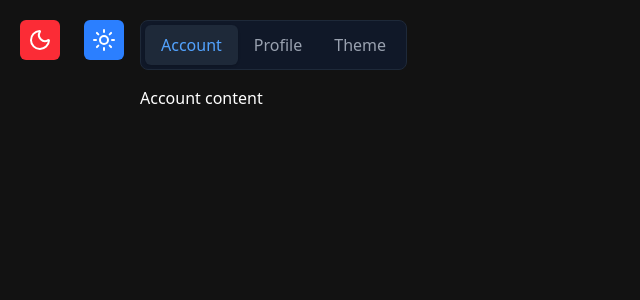
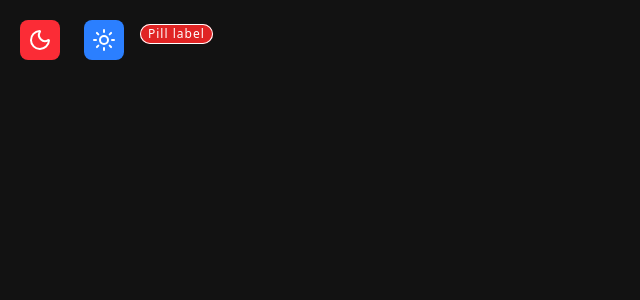
Before and after one commit to paulinasprojects/sona-ui, a React (Vite) app: page / in a window 1280 px wide. Shown: the top 300 px of the page, without its empty margins (0-640 px from the left). Built offline with nearby package versions, Linux system fonts and the light colour scheme.

Commit message:
added pill component

```diff
--- a/lib/Button/types.ts
+++ b/lib/Button/types.ts
@@ -1,5 +1,6 @@
 import { cva } from 'class-variance-authority';
- const ButtonVariants = cva(
+
+const ButtonVariants = cva(
   "inline-flex items-center justify-center tracking-[1px] gap-2 whitespace-nowrap rounded-sm text-sm font-medium transition-all duration-75 cursor-pointer  active:scale-90 disabled:pointer-events-none disabled:opacity-50",
   {
     variants: {
--- a/lib/Card/card.tsx
+++ b/lib/Card/card.tsx
@@ -1,5 +1,4 @@
 import { cn } from "../lib/utils"
-// import { CardProps } from "./types"
 
 const Card = ({ children, className, ...props }: React.ComponentProps<"div">) => {
   return (
--- /dev/null
+++ b/lib/Pill/pill.tsx
@@ -0,0 +1,18 @@
+import { VariantProps } from "class-variance-authority";
+import { cn } from "../lib/utils";
+import { PillVariants } from './types';
+
+const Pill = ({ className, variant, size, label, ...props }: React.ComponentProps<"span"> & VariantProps<typeof PillVariants> & {
+  label: string;
+}) => {
+  return (
+    <span className={cn(PillVariants({ variant, size, className, }))}
+      {...props}
+    >
+      {label}
+    </span>
+  )
+}
+
+
+export { Pill, PillVariants }
--- /dev/null
+++ b/lib/Pill/types.ts
@@ -0,0 +1,26 @@
+import { cva } from 'class-variance-authority';
+
+const PillVariants = cva(
+  "inline-flex items-center justify-center font-medium transition-colors ring-1 ring-inset rounded-full tracking-[1px] whitespace-nowrap",
+  {
+    variants: {
+      variant: {
+        primary: "bg-primary text-white dark:bg-foreground dark:text-muted",
+        secondary: "bg-secondary-foreground text-white",
+        success: "bg-green-500 text-white",
+        danger: "bg-danger text-white",
+      },
+      size: {
+        default: "px-2 py-1 text-xs",
+        large: "px-3 py-1.5 text-sm",
+        small: "px-2 py-0.5 text-xs",
+      }
+    },
+    defaultVariants: {
+      variant: "primary",
+      size: "default",
+    }
+  }
+);
+
+export {PillVariants}
--- a/lib/main.ts
+++ b/lib/main.ts
@@ -25,9 +25,11 @@ export { Tabs, useTabsContext } from "./Tabs/tabs";
 export { TabsTrigger } from './Tabs/tabs-trigger';
 export { TabsList } from "./Tabs/tabs-list";
 export { TabsContent } from './Tabs/tabs-content';
+export {Pill} from './Pill/pill';
 
 
 import "./tailwind.css"
 export * from './Combobox/types';
 export * from './Select/types';
 export * from './Tabs/types';
+export * from './Pill/types';
--- a/package.json
+++ b/package.json
@@ -1,6 +1,6 @@
 {
   "name": "sonaui",
-  "version": "1.0.1",
+  "version": "1.0.2",
   "type": "module",
   "license": "MIT",
   "files": [
--- a/src/App.tsx
+++ b/src/App.tsx
@@ -14,6 +14,7 @@ import { Tabs } from '../lib/Tabs/tabs';
 import { TabsTrigger } from '../lib/Tabs/tabs-trigger';
 import { TabsList } from '../lib/Tabs/tabs-list';
 import { TabsContent } from '../lib/Tabs/tabs-content';
+import { Pill } from "sona-ui";
 
 function App() {
   return (
@@ -23,7 +24,7 @@ function App() {
           <ModeToggle />
         </div>
         <div>
-          <Tabs defaultValue="account">
+          {/* <Tabs defaultValue="account">
             <TabsList>
               <TabsTrigger value="account">Account</TabsTrigger>
               <TabsTrigger value="profile">Profile</TabsTrigger>
@@ -32,7 +33,8 @@ function App() {
             <TabsContent value="account">Account content</TabsContent>
             <TabsContent value="profile">Profile content</TabsContent>
             <TabsContent value="theme">Theme content</TabsContent>
-          </Tabs>
+          </Tabs> */}
+          <Pill label="Pill label" variant="danger" size="small" />
         </div>
       </div>
     </ThemeProvider>
--- a/tsconfig.app.json
+++ b/tsconfig.app.json
@@ -29,7 +29,7 @@
     "strict": true,
     "noUnusedLocals": true,
     "noUnusedParameters": true,
-    "erasableSyntaxOnly": true,
+    "erasableSyntaxOnly": false,
     "noFallthroughCasesInSwitch": true,
     "noUncheckedSideEffectImports": true
   },
```
